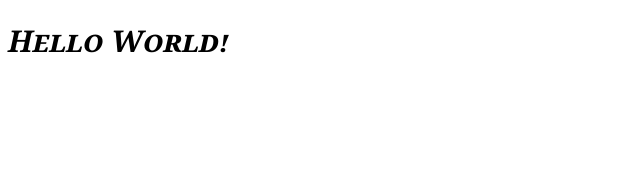
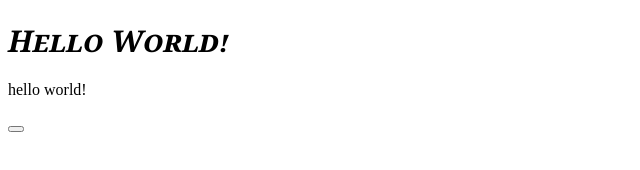
Before and after one commit to heesoo-kim97/code-signal, a website: page hello-world/index.html in a window 1280 px wide. Shown: the whole page, without its empty margins (0-640 px from the left). Drawn offline with Linux system fonts and the light colour scheme.

Commit message:
added html tags.

```diff
--- a/hello-world/index.html
+++ b/hello-world/index.html
@@ -9,5 +9,7 @@
 </head>
 <body>
   <h1>Hello World!</h1>
+  <p>hello world!</p>
+  <button></button>
 </body>
 </html>
```
